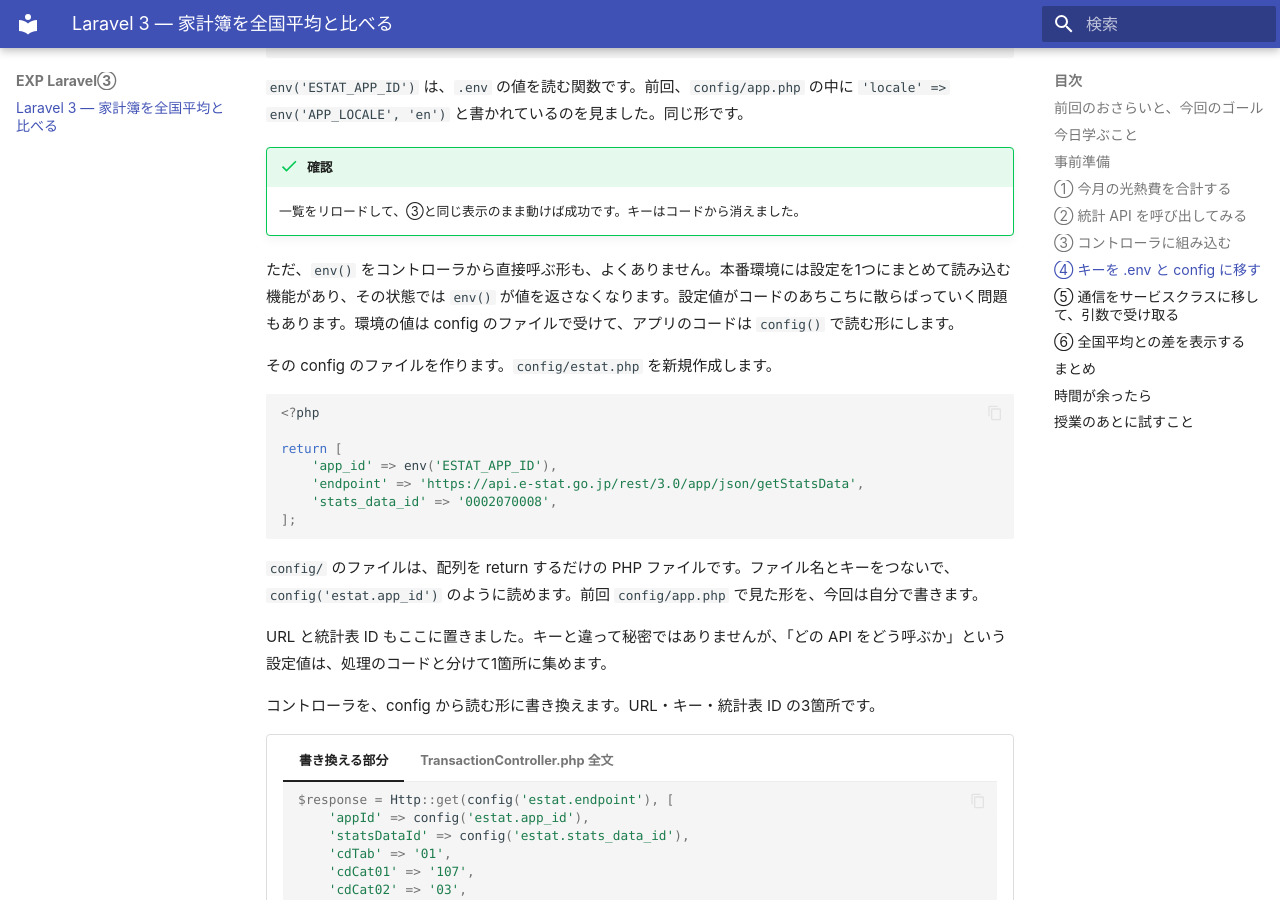
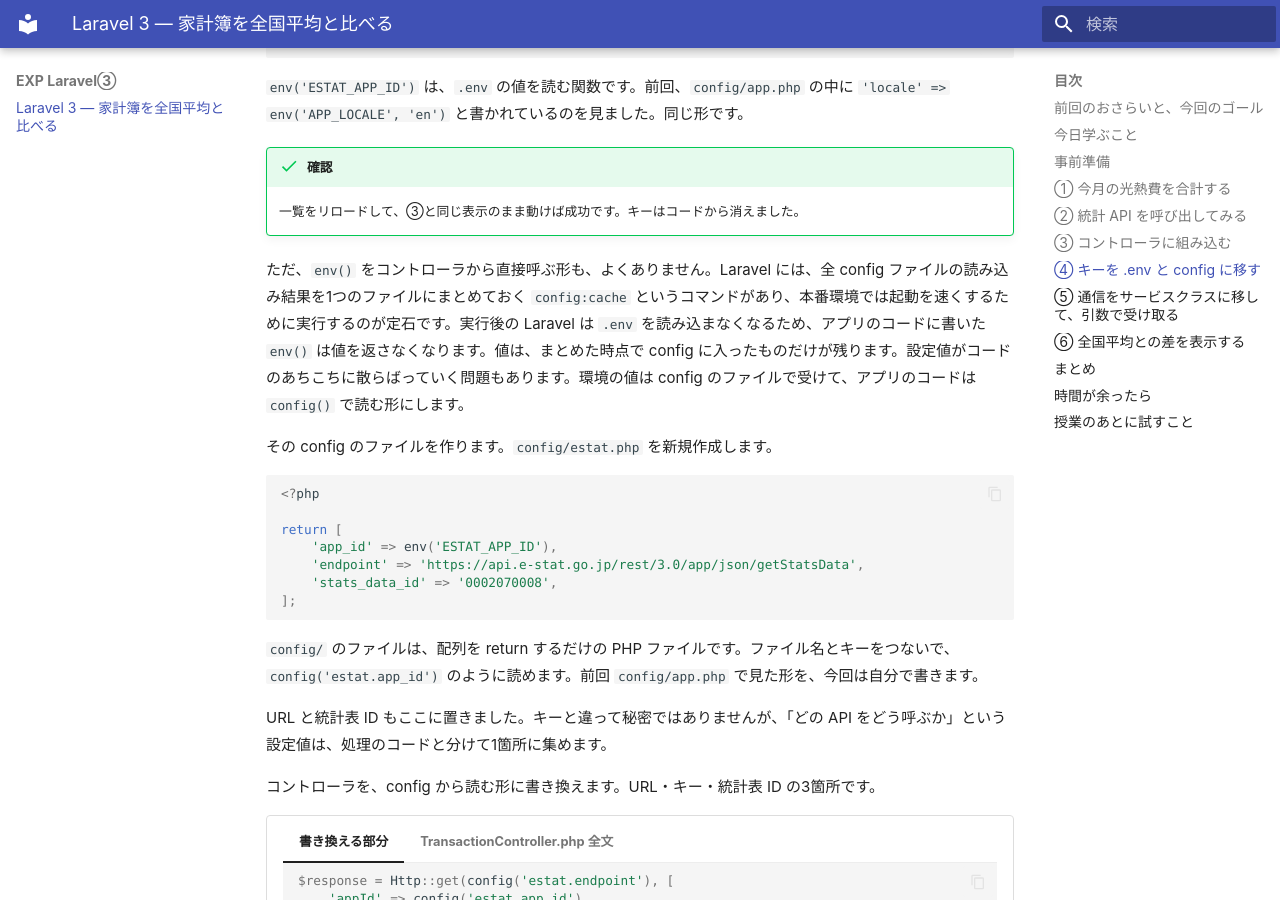
Before and after one commit to abekdwight/gslabo-lesson5, an MkDocs documentation site: the page built from docs/index.md, in a window 1280 px wide and 900 px high, scrolled down 8685 px. Built offline with MkDocs 1.6.1 and Material for MkDocs 9.7.7, drawn with Linux system fonts in a browser that asks for light colours.

Commit message:
attribute config caching to laravel, name config:cache

```diff
--- a/docs/index.md
+++ b/docs/index.md
@@ -684,7 +684,7 @@ ESTAT_APP_ID=（共有されたキー）
 
     一覧をリロードして、③と同じ表示のまま動けば成功です。キーはコードから消えました。
 
-ただ、`env()` をコントローラから直接呼ぶ形も、よくありません。本番環境には設定を1つにまとめて読み込む機能があり、その状態では `env()` が値を返さなくなります。設定値がコードのあちこちに散らばっていく問題もあります。環境の値は config のファイルで受けて、アプリのコードは `config()` で読む形にします。
+ただ、`env()` をコントローラから直接呼ぶ形も、よくありません。Laravel には、全 config ファイルの読み込み結果を1つのファイルにまとめておく `config:cache` というコマンドがあり、本番環境では起動を速くするために実行するのが定石です。実行後の Laravel は `.env` を読み込まなくなるため、アプリのコードに書いた `env()` は値を返さなくなります。値は、まとめた時点で config に入ったものだけが残ります。設定値がコードのあちこちに散らばっていく問題もあります。環境の値は config のファイルで受けて、アプリのコードは `config()` で読む形にします。
 
 その config のファイルを作ります。`config/estat.php` を新規作成します。
 
```
